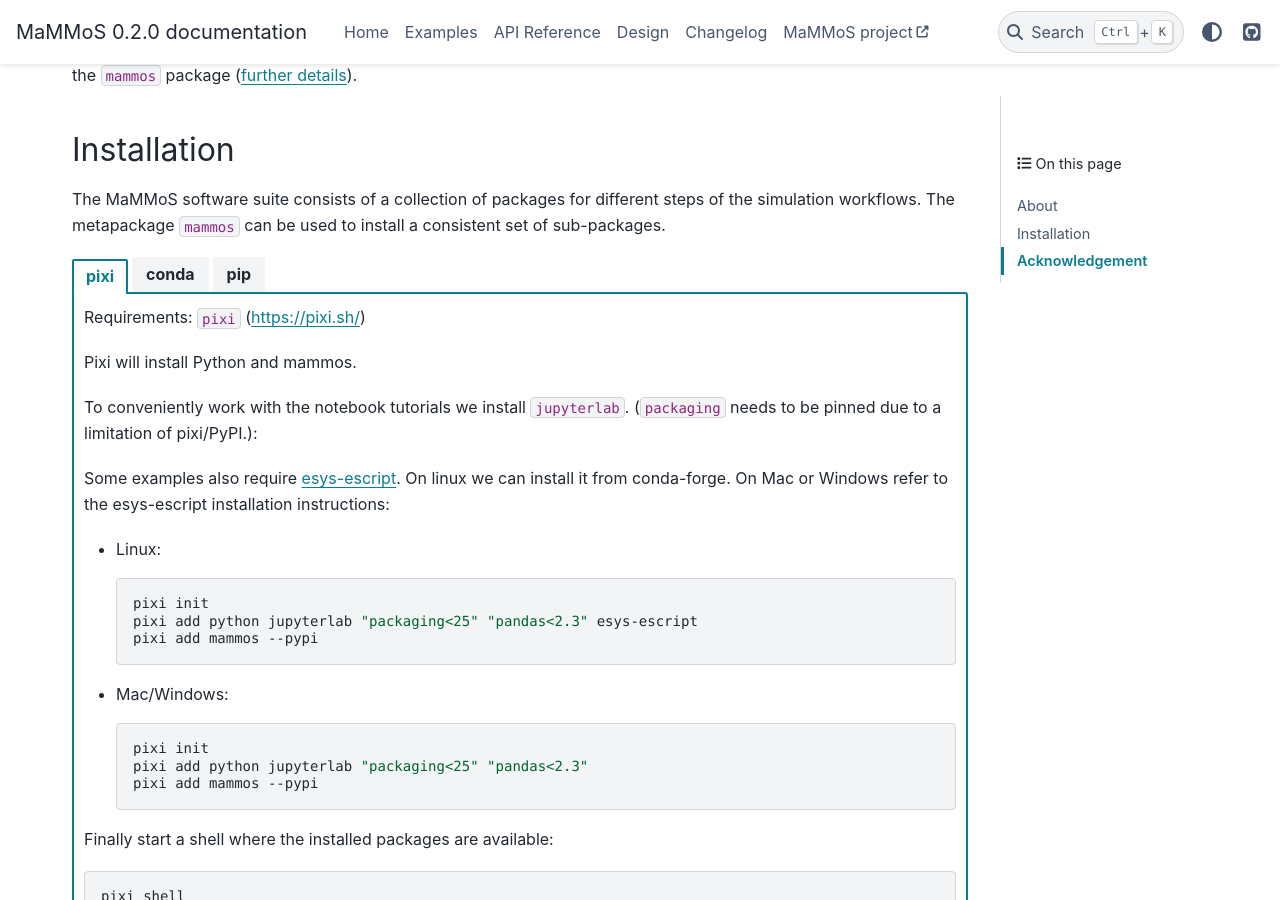
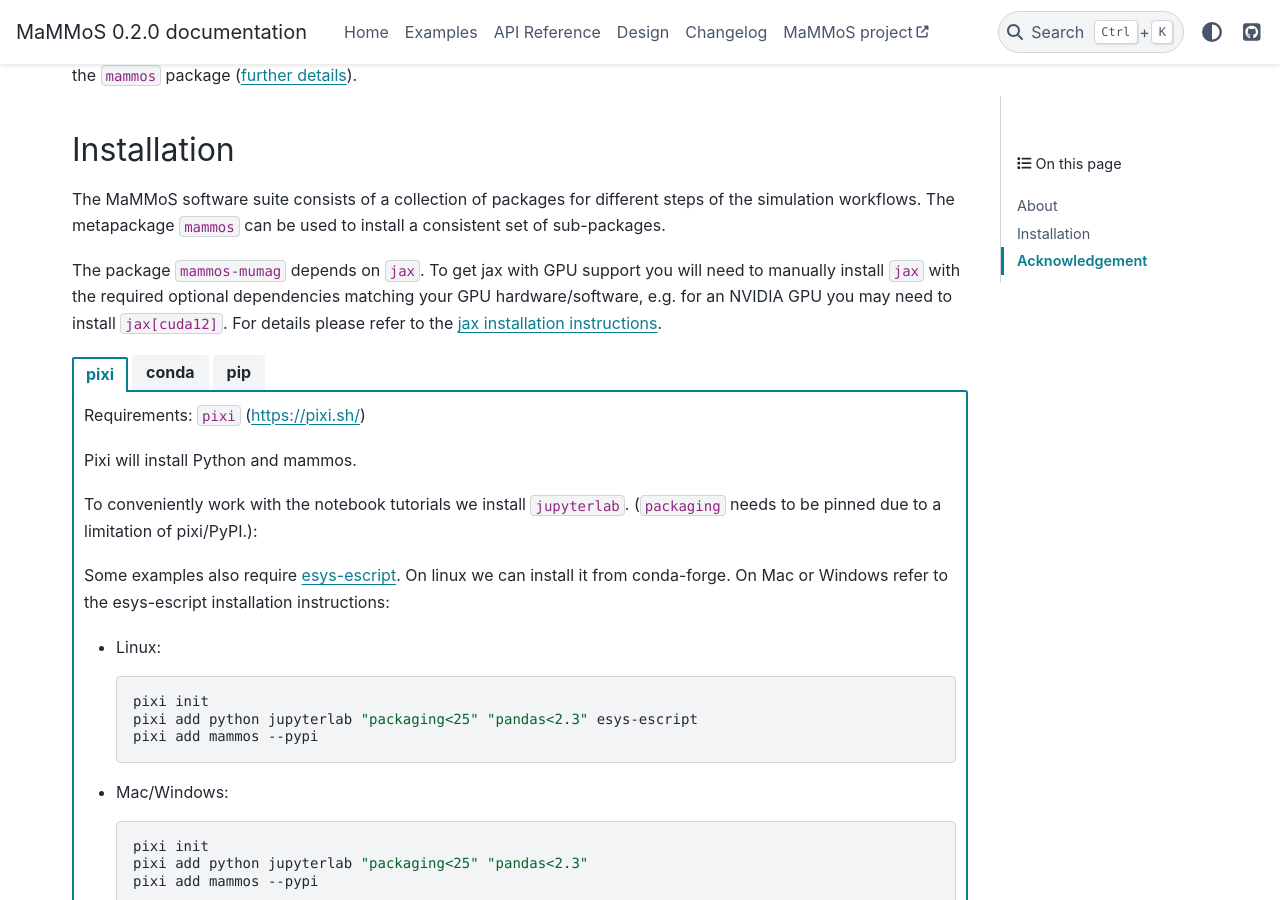
Before and after one commit to MaMMoS-project/mammos, a Sphinx documentation site: the page built from docs/source/index.rst, in a window 1280 px wide and 900 px high, scrolled down 754 px. Built offline with Sphinx 7.4.7 and the PyData theme 0.15.4, drawn with Linux system fonts in a browser that asks for light colours; pages that are not in the unit, such as notebooks, are missing from menus; the version number is read from the project's files by our own code; grey boxes are pictures that could not be loaded.

Commit message:
Installation instructions: explain how to get jax with GPU support

```diff
--- a/docs/source/index.rst
+++ b/docs/source/index.rst
@@ -74,6 +74,11 @@ The MaMMoS software suite consists of a collection of packages for different
 steps of the simulation workflows. The metapackage ``mammos`` can be used to
 install a consistent set of sub-packages.
 
+The package ``mammos-mumag`` depends on ``jax``. To get jax with GPU support you
+will need to manually install ``jax`` with the required optional dependencies
+matching your GPU hardware/software, e.g. for an NVIDIA GPU you may need to
+install ``jax[cuda12]``. For details please refer to the `jax installation
+instructions <https://docs.jax.dev/en/latest/installation.html>`__.
 
 .. tab-set::
 
```
